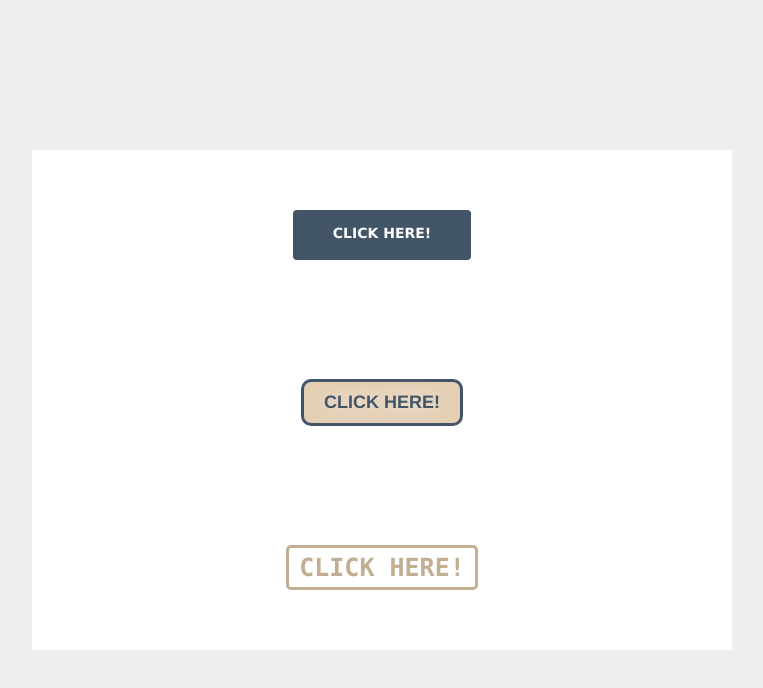
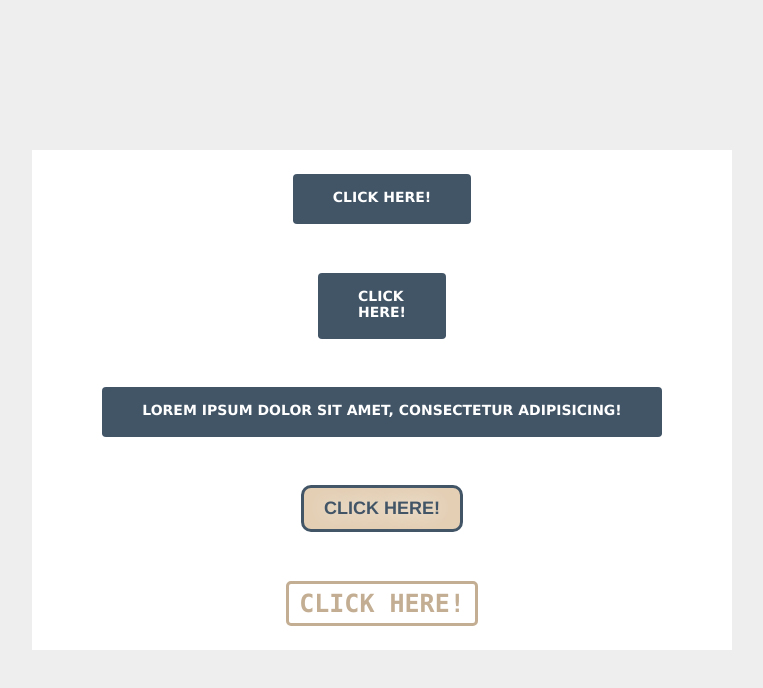
Before and after one commit to gungunzp/CTA-Buttons, a plain HTML site: page index.html in a window 1280 px wide. Shown: the whole page, without its empty margins (258-1021 px from the left). Drawn offline with Linux system fonts and the light colour scheme.

Commit message:
2nd commit

```diff
--- a/index.html
+++ b/index.html
@@ -14,6 +14,12 @@
         <!--BUTTON #1-->
         <a href="#" class="btn_1">Click here!</a>
 
+        <!--BUTTON #1-->
+        <a href="#" class="btn_1">Click <br> here!</a>
+
+        <!--BUTTON #1-->
+        <a href="#" class="btn_1">Lorem ipsum dolor sit amet, consectetur adipisicing!</a>
+
         <!--BUTTON #2-->
         <a href="#" class="btn_2">Click here!</a>
 
```
